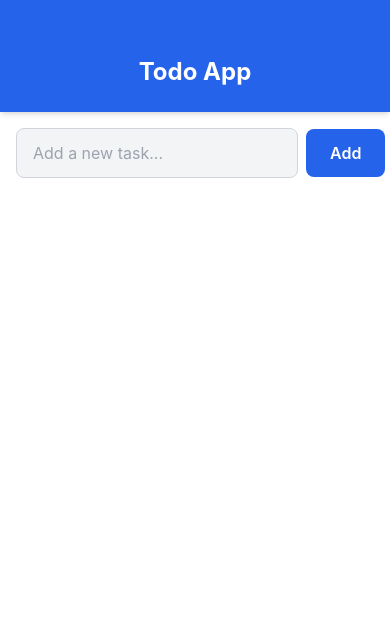
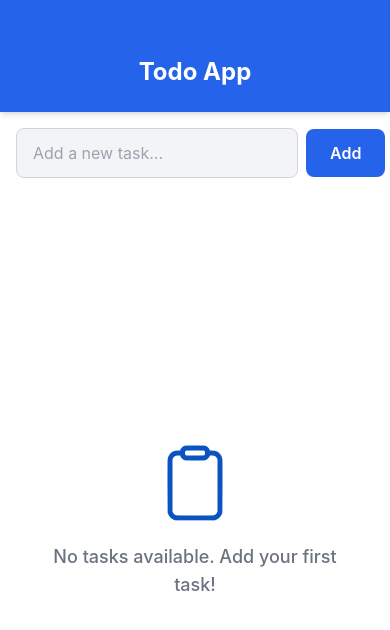
Before and after one commit to hamza-1897/aurex-task1-todo, a React Native app: screen / in a window 390 px wide. Shown: the top 630 px of the page. Built offline with nearby package versions, Linux system fonts and the light colour scheme.

Commit message:
empty state handling

```diff
--- a/src/screens/Home.js
+++ b/src/screens/Home.js
@@ -5,6 +5,7 @@ import Header from "../components/Header";
 import InputArea from '../components/Input';
 import TodoItem from '../components/TaskItem';
 import { storageService } from '../services/storageService';
+import { Ionicons } from '@expo/vector-icons';
 
 const Home = () => {
 
@@ -56,7 +57,7 @@ const toggleComplete = async (id) => {
 };
 
   return (
-    <View>
+    <View className="flex-1 bg-white">
         <Header />
         <InputArea
         task={task}
@@ -64,9 +65,19 @@ const toggleComplete = async (id) => {
         onAdd={handleAddTask}
         />
 
+{(!taskList || taskList.length === 0) ? (
+  // Empty State
+   <View className="flex-1 justify-center items-center  px-10">
+    <Ionicons name="clipboard-outline" size={80} color="#0b53c0" />
+    <Text className="text-gray-500 text-lg text-center mt-4 font-medium">
+      No tasks available. Add your first task!
+    </Text>
+  </View>
 
 
-        <FlatList
+) : (
+
+    <FlatList
         data={taskList}
         keyExtractor={(item) => item.id}
         renderItem={({ item }) => (
@@ -77,7 +88,7 @@ const toggleComplete = async (id) => {
           />
         )}
       />
-
+      )}
 
 
         <StatusBar style="auto" />
```
